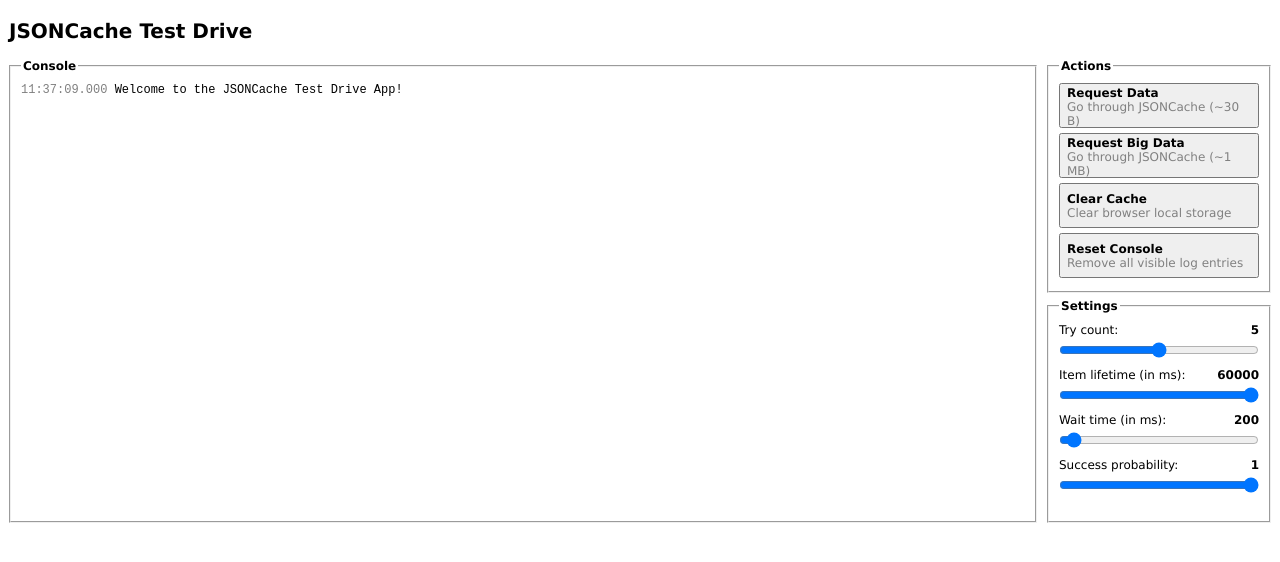
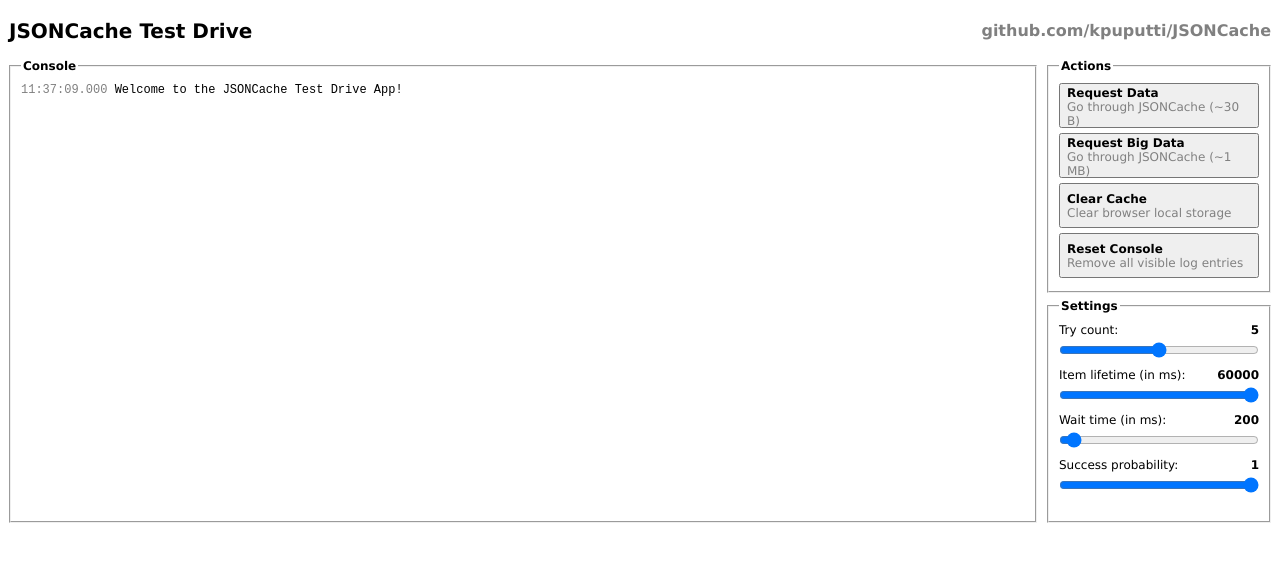
Before and after one commit to kpuputti/JSONCache, a plain HTML site: page demo/index.html in a window 1280 px wide. Drawn offline with nearby package versions, Linux system fonts and the light colour scheme.

Commit message:
Added a link to the header to project repo.

```diff
--- a/demo/demo.css
+++ b/demo/demo.css
@@ -30,6 +30,9 @@ h1 {
 	font-size: 20px;
 	margin-top: 10px;
 	text-align: center;
+}
+h2 {
+	display: none;
 }
 
 /* CONSOLE */
@@ -128,6 +131,18 @@ body.jc-noRangeInput #jc-settings label {
 	h1 {
 		text-align: left;
 	}
+	h2 {
+		display: block;
+		position: absolute;
+		top: 0;
+		right: 0;
+		font-size: 16px;
+		margin-top: 12px;
+	}
+	h2 a {
+		color: gray;
+		text-decoration: none;
+	}
 	#jc-console {
 		position: absolute;
 		top: 50px;
--- a/demo/index.html
+++ b/demo/index.html
@@ -13,6 +13,7 @@
 	<body>
 
 		<h1>JSONCache Test Drive</h1>
+		<h2><a href="https://github.com/kpuputti/JSONCache">github.com/kpuputti/JSONCache</a></h2>
 
 		<fieldset id="jc-console">
 
```
